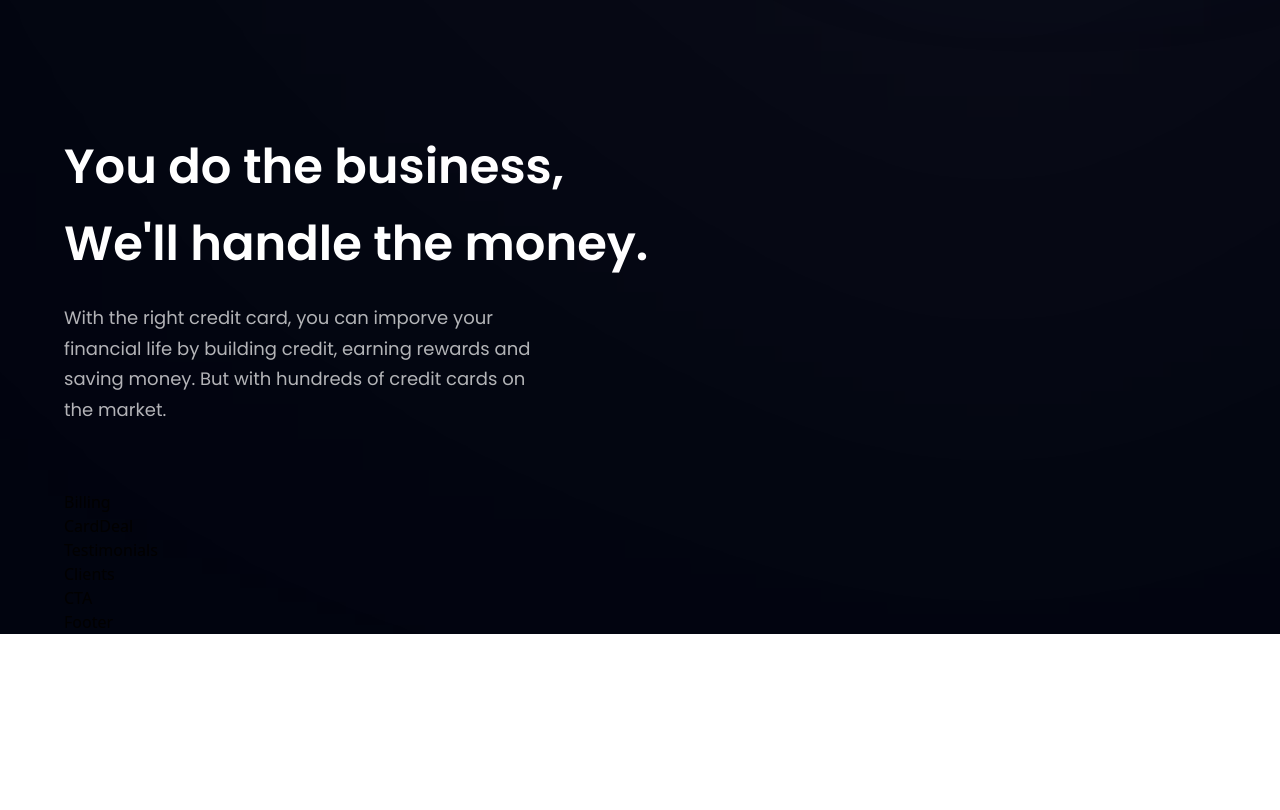
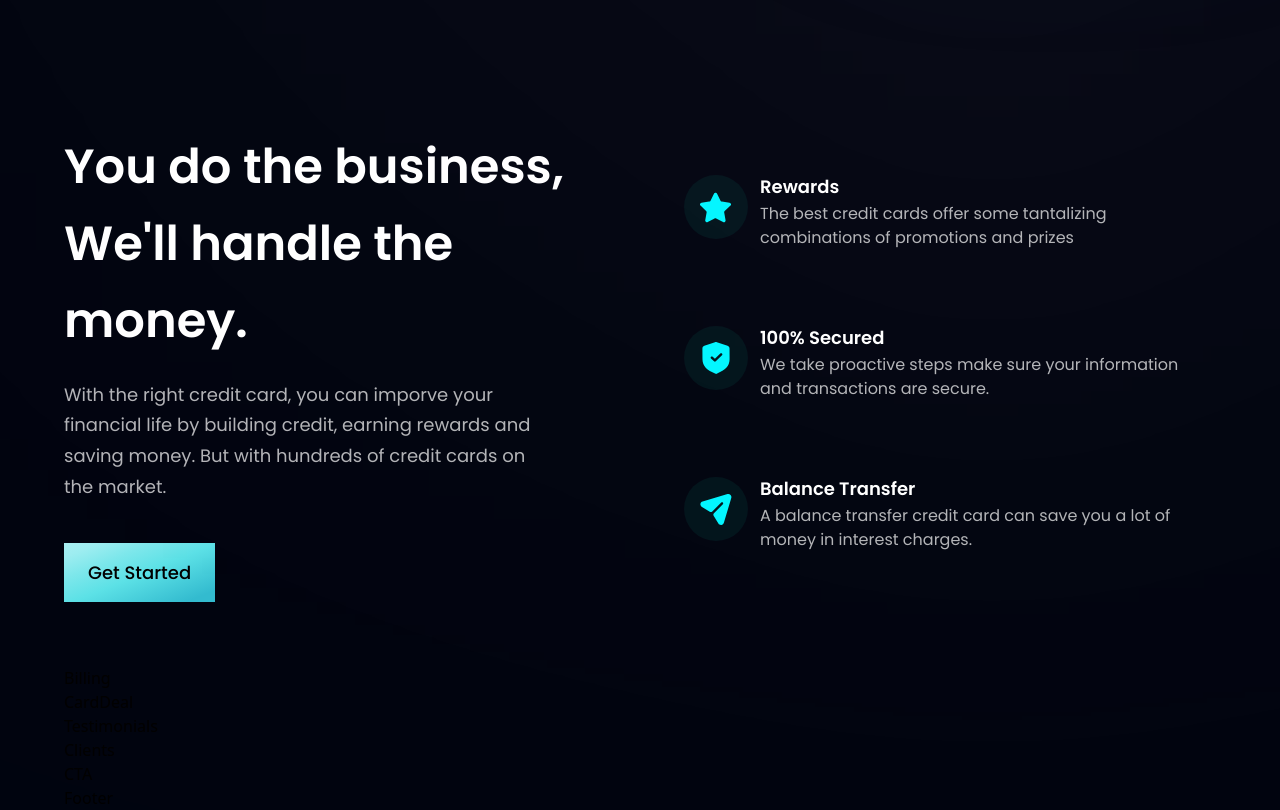
Before and after one commit to Fraigoza200/Modern-Website, a React (Create React App) app: page / in a window 1280 px wide. Shown: the part 880-1690 px from the top of the page. Before the commit the page ends 1514 px from the top, so only its background shows below. Built offline with nearby package versions, Linux system fonts and the light colour scheme.

Commit message:
feature section

```diff
--- a/src/components/Business.jsx
+++ b/src/components/Business.jsx
@@ -1,6 +1,22 @@
 import { features } from '../constants';
 import styles, { layout } from '../style';
 import Button from './Button';
+
+const FeatureCard = ({ icon, title, content, index }) => (
+  <div className={`flex flex-row p-6 rounded-[20px] ${index !== features.length -1 ? "mb-6": "mb-0"} feature-card`}>
+    <div className={`w-[64px] h-[64px] rounded-full ${styles.flexCenter} bg-dimBlue`}>
+      <img src={icon} alt="Icon"  className='w-[50%] h-[50%] object-contain'/>
+    </div>
+    <div className='flex-1 flex flex-col ml-3'>
+      <h4 className='font-poppins font-semibold text-white text-[18px] leading-[23px] mb-1'>
+        {title}
+      </h4>
+      <p className='font-poppins font-normal text-dimWhite text-[16px] leading-[24px] mb-1'>
+        {content}
+      </p>
+    </div>
+  </div>
+);
 
 const Business = () => (
   <section id="features" className={layout.section}>
@@ -9,14 +25,19 @@
         You do the business, <br className="sm:block hidden" /> We'll handle the
         money.
       </h2>
-      <p className={`${styles.paragraph} max-w-[470px] mt-5` }>
+      <p className={`${styles.paragraph} max-w-[470px] mt-5`}>
         With the right credit card, you can imporve your financial life by
         building credit, earning rewards and saving money. But with hundreds of
         credit cards on the market.
       </p>
 
-      <Button styles="mt-10"/>
+      <Button styles="mt-10" />
+    </div>
 
+    <div className={`${layout.sectionImg} flex-col`}>
+      {features.map((feature, index) => (
+        <FeatureCard key={feature.id} {...feature} index={index} />
+      ))}
     </div>
   </section>
 );
--- a/src/components/Button.jsx
+++ b/src/components/Button.jsx
@@ -1,9 +1,14 @@
 import React from 'react';
 
 const Button = ({ styles }) => {
-  return <button type='        '>
-
-  </button>;
+  return (
+    <button
+      type="button"
+      className={`py-4 px-6 bg-blue-gradient font-poppins font-medium text-[18px] text-primnary outline-none ${styles}`}
+    >
+      Get Started
+    </button>
+  );
 };
 
 export default Button;
```
